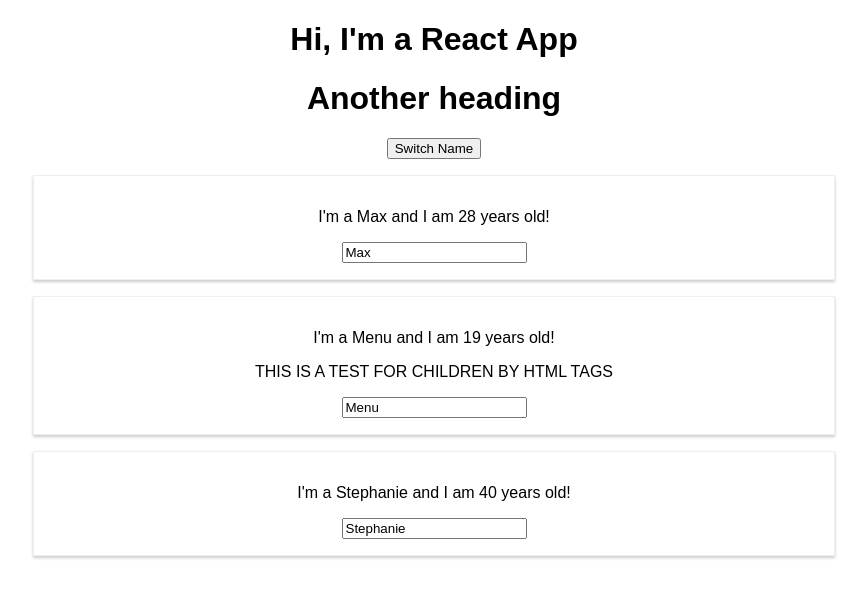
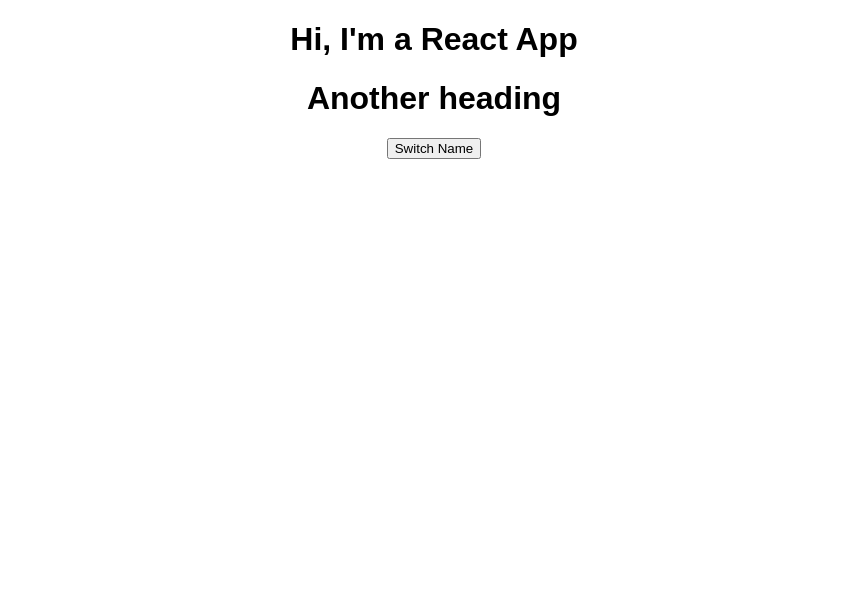
Before and after one commit to Beroozam/react-complete-guide, a React (Create React App) app: page / in a window 1280 px wide. Shown: the top 598 px of the page, without its empty margins (206-1073 px from the left). Built offline with nearby package versions, Linux system fonts and the light colour scheme.

Commit message:
dynamic content

```diff
--- a/src/App.js
+++ b/src/App.js
@@ -8,7 +8,9 @@
       {name : "Max" , age:28},
       {name : "Menu" , age:"19"},
       {name: "Stephanie" , age:"40"}
-    ]
+    ],
+    otherState: "some other value",
+    showPersons:false
   }
 
   switchNameHandler = (event) => {
@@ -30,16 +32,25 @@
       ]
     })
   }
+
+  togglePersonsHandler = () => {
+    const doesShow = this.state.showPersons;
+    this.setState({showPersons:!doesShow})
+  }
+
   render(){
     return (
       <div className="App">
         <h1>Hi, I'm a React App</h1>
         <h1>Another heading</h1>
-        <button onClick={this.switchNameHandler}>Switch Name</button>
+        <button onClick={this.togglePersonsHandler}>Switch Name</button>
+        {
+          this.state.showPersons === true ?
+          <div>
             <Person
-          click={() => this.switchNameHandler("max!")}
               name={this.state.persons[0].name}
               age={this.state.persons[0].age}
+              click={this.switchNameHandler}
             />
             <Person
               name={this.state.persons[1].name}
@@ -48,10 +59,14 @@
             >
               THIS IS A TEST FOR CHILDREN BY HTML TAGS
             </Person>
-        <Person name={this.state.persons[2].name} age={this.state.persons[2].age}/>
+            <Person
+              name={this.state.persons[2].name}
+              age={this.state.persons[2].age}
+            />
+          </div> : null
+        }
       </div>
     );
-    // return React.createElement('div',{className:'App'},React.createElement('h1',null,'Does this work now?'));
   }
 
 }
```
Lines whose indentation alone changed are shown as unchanged.
